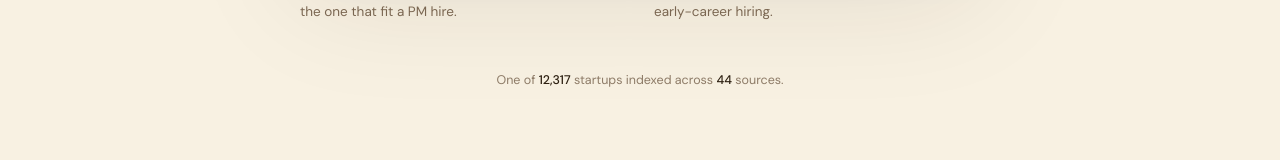
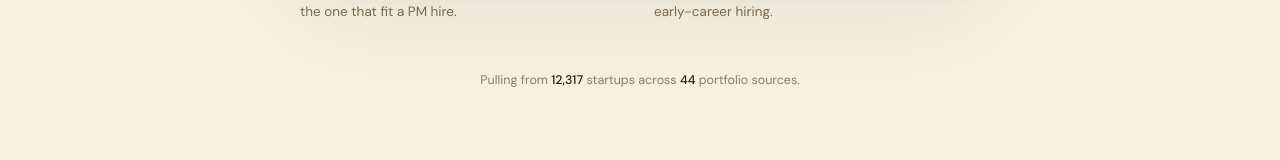
Before and after one commit to cx18121/sparrow, a React (Vite) app: page / in a window 1280 px wide. Shown: the part 1435-1595 px from the top of the page. Built offline with nearby package versions, Linux system fonts and the light colour scheme; no server answers.

Commit message:
Polish landing: CTA shadow tokens, trust line copy

```diff
--- a/src/components/Landing/EmailDemo.tsx
+++ b/src/components/Landing/EmailDemo.tsx
@@ -190,7 +190,7 @@ export default function EmailDemo() {
           className="lp-reveal mt-12 text-center text-[12.5px] leading-[1.6] text-muted/85"
           style={{ fontVariantNumeric: 'tabular-nums' }}
         >
-          One of <span className="font-medium text-dark">{counts.a.toLocaleString()}</span> startups indexed across <span className="font-medium text-dark">{counts.b}</span> sources.
+          Pulling from <span className="font-medium text-dark">{counts.a.toLocaleString()}</span> startups across <span className="font-medium text-dark">{counts.b}</span> portfolio sources.
         </p>
       </div>
     </section>
--- a/src/components/Landing/Hero.tsx
+++ b/src/components/Landing/Hero.tsx
@@ -88,7 +88,7 @@ export default function Hero({ onSignInWithGoogle }: { onSignInWithGoogle: () =>
             <button
               type="button"
               onClick={onSignInWithGoogle}
-              className="group inline-flex min-h-[56px] items-center gap-3 whitespace-nowrap rounded-full bg-primary px-8 py-4 font-display text-[16px] font-medium text-warm-50 shadow-[0_14px_36px_rgba(85,122,87,0.32),inset_0_1px_0_rgba(255,255,255,0.18)] transition-all duration-300 hover:bg-primary-700 hover:-translate-y-0.5 hover:shadow-[0_20px_44px_rgba(85,122,87,0.40),inset_0_1px_0_rgba(255,255,255,0.22)]"
+              className="group inline-flex min-h-[56px] items-center gap-3 whitespace-nowrap rounded-full bg-primary px-8 py-4 font-display text-[16px] font-medium text-warm-50 shadow-cta transition-[transform,box-shadow,background-color] duration-300 hover:bg-primary-700 hover:-translate-y-0.5 hover:shadow-cta-hover"
             >
               <GoogleGlyph />
               Continue with Google
--- a/tailwind.config.js
+++ b/tailwind.config.js
@@ -70,6 +70,12 @@ export default {
         // Two-layer warm drop shadow for the white workspace panel.
         // Tighter than `card` so the lift reads as "object on parchment".
         lift: '0 8px 24px rgba(44,31,16,0.10), 0 2px 6px rgba(44,31,16,0.06)',
+        // Landing-hero primary CTA: louder than `shadow-active` because
+        // it's the page's marquee call to action and carries brand weight
+        // at hero scale. The cream-tinted inset is a subtle specular
+        // highlight on the green button surface.
+        cta: '0 14px 36px rgba(85,122,87,0.32), inset 0 1px 0 rgba(255,255,255,0.18)',
+        'cta-hover': '0 20px 44px rgba(85,122,87,0.40), inset 0 1px 0 rgba(255,255,255,0.22)',
       },
     },
   },
```
Also changed, not shown: src/components/Landing/landing.css (+4 -3 lines).
